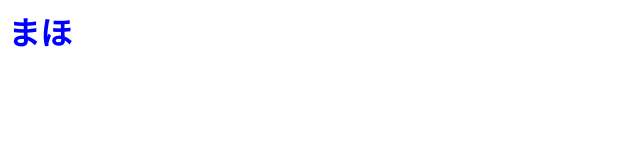
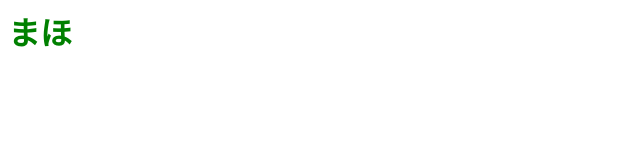
Before and after one commit to maho-mapo-28/my-web, a plain HTML site: page index.html in a window 1280 px wide. Shown: the whole page, without its empty margins (0-640 px from the left). Drawn offline with Linux system fonts and the light colour scheme.

Commit message:
文字の色を緑に変更しました

```diff
--- a/index.html
+++ b/index.html
@@ -1 +1 @@
-<h1 style="color: blue">まほ</h1>
+<h1 style="color: green">まほ</h1>
```
